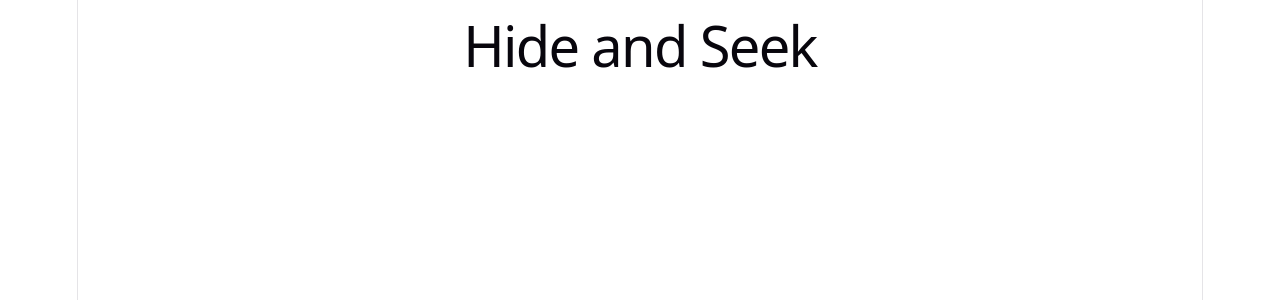
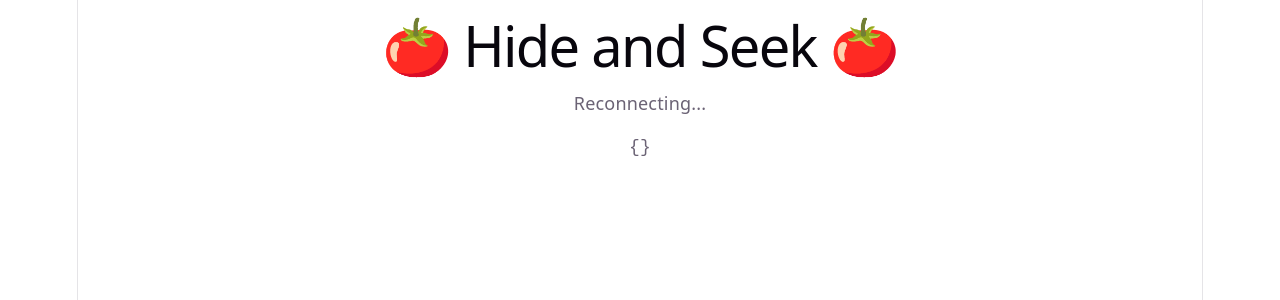
Before and after one commit to maria-traut/hide-and-seek, a React (Vite) app in the folder frontend/: page / in a window 1280 px wide. Shown: the top 300 px of the page. Built offline with nearby package versions, Linux system fonts and the light colour scheme; no server answers.

Commit message:
feat: output client ids

```diff
--- a/frontend/src/App.tsx
+++ b/frontend/src/App.tsx
@@ -1,15 +1,20 @@
 import { useEffect } from "react";
 import "./App.css";
 import { socket } from "./socket";
+import { Room } from "./component/Room";
 
 function App() {
+  const roomId = "room1";
   useEffect(() => {
     socket.connect();
     socket.emit("clientConnect", "hello server");
+    socket.emit("joinRoom", roomId);
     socket.on("responseFromServer", (textFromServer: string) => {
       console.log(textFromServer);
     });
-
+    socket.on("joinedRoom", (roomId: string) => {
+      console.log(`joined room: ${roomId}`);
+    });
     return () => {
       socket.disconnect();
     };
@@ -17,7 +22,8 @@ function App() {
 
   return (
     <div>
-      <h1>Hide and Seek</h1>
+      <h1>🍅 Hide and Seek 🍅</h1>
+      <Room roomId={roomId} />
     </div>
   );
 }
--- /dev/null
+++ b/frontend/src/component/Room.tsx
@@ -0,0 +1,22 @@
+import { useEffect } from "react";
+import { useRoomStore } from "../state/roomStore";
+
+export function Room({ roomId }: { roomId: string }) {
+  const results = useRoomStore((s) => s.results);
+  const connected = useRoomStore((s) => s.connected);
+  const joinRoom = useRoomStore((s) => s.joinRoom);
+  //   const action = useRoomStore((s) => s.action);
+
+  useEffect(() => {
+    joinRoom(roomId);
+    console.log("room use effect");
+  }, [roomId, joinRoom]);
+
+  return (
+    <div>
+      <span>{connected ? "Live" : "Reconnecting..."}</span>
+      {/* <button onClick={() => action("pomodoro")}>Pomodoro</button> */}
+      <pre>{JSON.stringify(results, null, 2)}</pre>
+    </div>
+  );
+}
--- /dev/null
+++ b/frontend/src/state/roomStore.tsx
@@ -0,0 +1,44 @@
+import { create } from "zustand";
+import { io } from "socket.io-client";
+
+const socket = io("http://localhost:3000", { autoConnect: false });
+
+type RoomState = {
+  results: Record<string, number>;
+  connected: boolean;
+  roomId: string | null;
+  joinRoom: (roomId: string) => void;
+  //   action: (option: string) => void;
+};
+
+export const useRoomStore = create<RoomState>()((set, get) => {
+  socket.on("connect", () => {
+    set({ connected: true });
+
+    const { roomId } = get();
+    console.log(roomId);
+    if (roomId) socket.emit("joinRoom", roomId);
+  });
+  socket.on("disconnect", () => set({ connected: false }));
+  socket.on("results", (results: Record<string, number>) => set({ results }));
+
+  return {
+    results: {},
+    connected: false,
+    roomId: null,
+
+    joinRoom: (roomId) => {
+      console.log(`room store join room ${roomId}`);
+      set({ roomId });
+      console.log("get", get());
+      if (socket.connected) {
+        console.log("socket connected");
+        socket.emit("joinedRoom", roomId);
+      } else {
+        socket.connect();
+      }
+    },
+
+    // action: (option) => socket.emit("action", { roomId: get().roomId, option }),
+  };
+});
```
Also changed, not shown: 2 other files (tests, documents, lock files or other folders).
